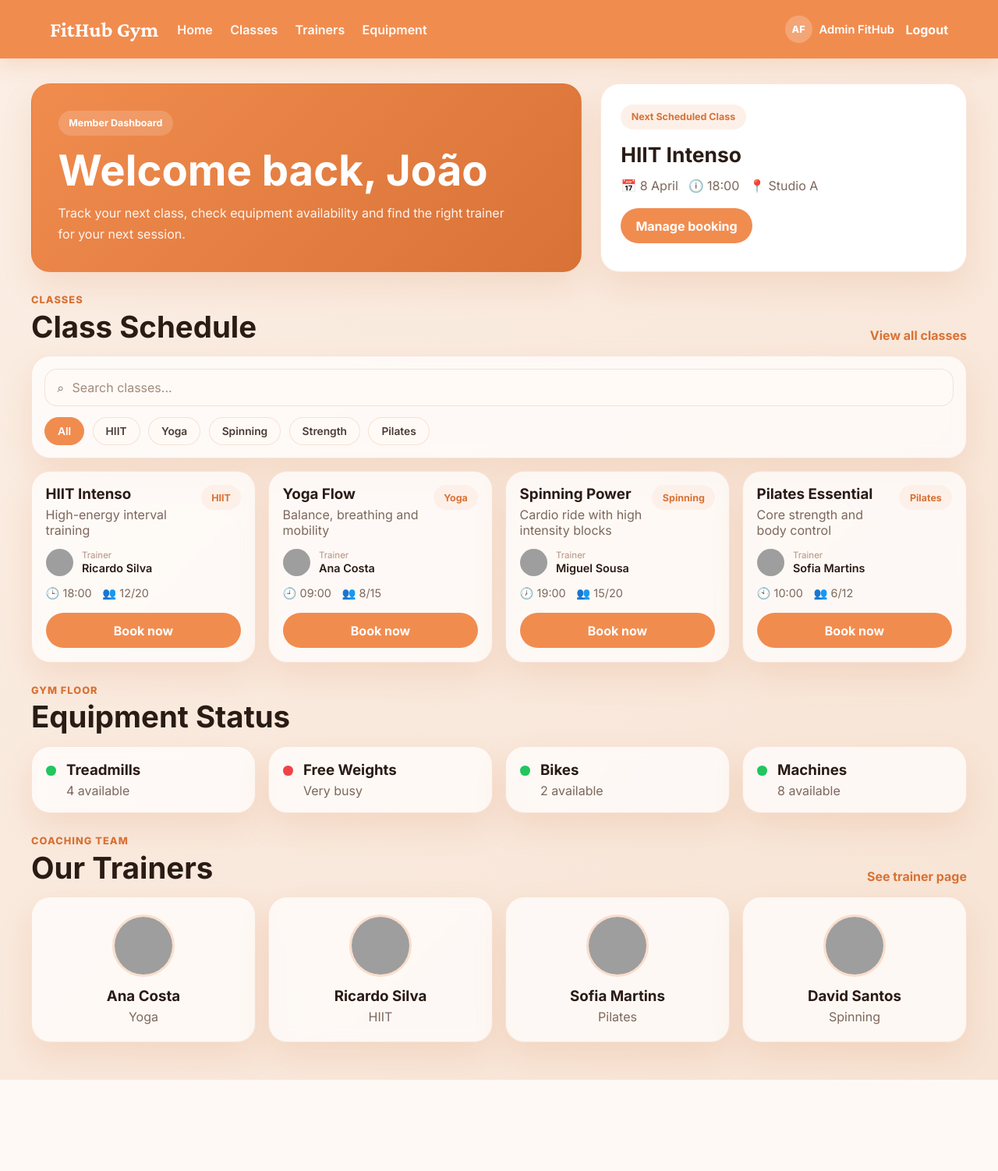
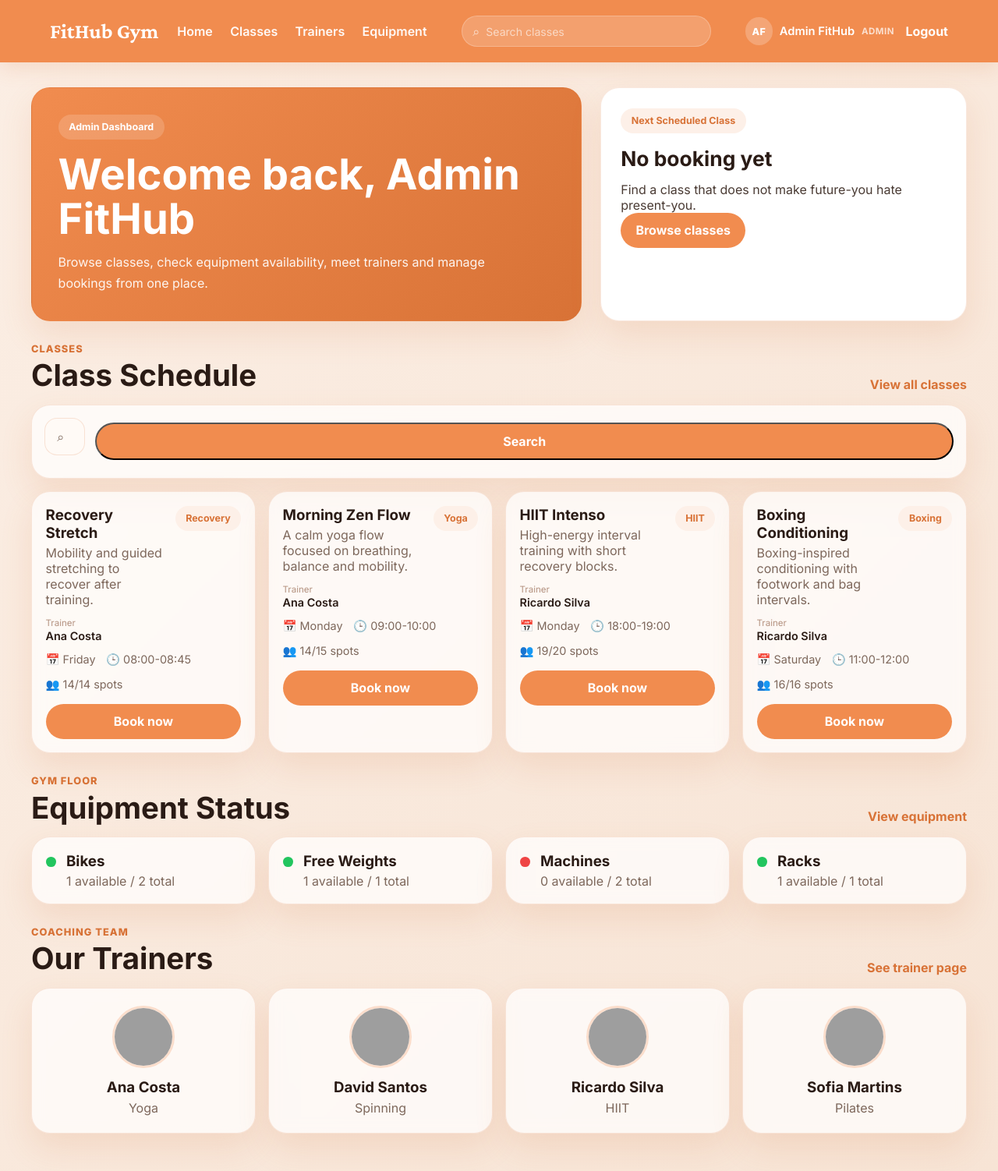
Before and after one commit to fardilhajo/FitHub-Gym, a PHP site: page / in a window 1280 px wide. Shown: the whole page at 78% size. Before the commit the page ends 1385 px from the top, so only its background shows below. Run offline with PHP 8.4, Linux system fonts and the light colour scheme; the visitor is signed in with stand-in values (Sample User, id 1); grey boxes are pictures that could not be loaded.

Commit message:
Add Ajax search and update page styling

```diff
--- a/css/navbar.css
+++ b/css/navbar.css
@@ -291,3 +291,21 @@
     width: 100%;
   }
 }
+
+.nav-role {
+  color: rgba(255, 255, 255, 0.72);
+  font-size: 0.72rem;
+  font-weight: 700;
+  text-transform: uppercase;
+  letter-spacing: 0.04em;
+}
+
+@media (max-width: 820px) {
+  .nav-search {
+    order: 3;
+  }
+
+  .nav-actions {
+    flex-wrap: wrap;
+  }
+}
--- a/css/pages/home.css
+++ b/css/pages/home.css
@@ -396,3 +396,37 @@
     grid-template-columns: 1fr;
   }
 }
+
+.home-search-form {
+  display: flex;
+  gap: 0.85rem;
+  align-items: center;
+}
+
+.home-search-form .search-bar {
+  flex: 1;
+}
+
+.trainers-page-header {
+  text-align: center;
+  margin: 4rem 0 3rem;
+}
+
+.trainers-page-header h1 {
+  font-family: 'Crimson Pro', serif;
+  font-size: clamp(2.2rem, 5vw, 3.5rem);
+  color: var(--text-dark);
+  margin-bottom: 1rem;
+}
+
+.trainers-page-header p {
+  color: var(--text-soft);
+  font-size: 1.1rem;
+}
+
+@media (max-width: 640px) {
+  .home-search-form {
+    flex-direction: column;
+    align-items: stretch;
+  }
+}
--- a/includes/navbar.php
+++ b/includes/navbar.php
@@ -1,34 +1,17 @@
 <?php
-/**
- * Global navbar component.
- * Include this file inside <body> after session_start().
- * Requires $db (PDO) from db.php.
- */
+/** Global navbar component. Include inside <body>. */
+require_once __DIR__ . '/db.php';
+require_once __DIR__ . '/security.php';
 
-require_once __DIR__ . '/db.php';
+$navUser = current_user($db);
+$loggedIn = $navUser !== null;
+$userName = $loggedIn ? $navUser['Name'] : '';
+$role = $loggedIn ? $navUser['Role'] : '';
 
-// ── Determine logged-in user ──
-$loggedIn  = isset($_SESSION['user_id']);
-$userName  = '';
-
+$initials = '';
 if ($loggedIn) {
-    $stmt = $db->prepare('SELECT Name FROM USER WHERE UserID = :id');
-    $stmt->execute([':id' => $_SESSION['user_id']]);
-    $user = $stmt->fetch();
-
-    if ($user) {
-        $userName = htmlspecialchars($user['Name']);
-    } else {
-        // Session references a user that no longer exists
-        $loggedIn = false;
-    }
-}
-
-// ── Build initials for the avatar ──
-$initials = '';
-if ($loggedIn && $userName) {
-    $parts    = explode(' ', $userName);
-    $initials = strtoupper(substr($parts[0], 0, 1));
+    $parts = preg_split('/\s+/', trim($userName));
+    $initials = strtoupper(substr($parts[0] ?? '', 0, 1));
     if (count($parts) > 1) {
         $initials .= strtoupper(substr(end($parts), 0, 1));
     }
@@ -38,7 +21,6 @@
 <nav class="navbar" id="main-navbar">
   <a href="index.php" class="nav-logo">FitHub Gym</a>
 
-  <!-- Hamburger button (mobile) -->
   <button class="nav-toggle" id="nav-toggle" type="button" aria-label="Toggle navigation" aria-expanded="false">
     <span class="hamburger-line"></span>
     <span class="hamburger-line"></span>
@@ -53,11 +35,18 @@
       <li><a href="equipment.php">Equipment</a></li>
     </ul>
 
+    <div class="nav-search" id="nav-search-wrapper" role="search">
+      <span class="nav-search-icon" aria-hidden="true">⌕</span>
+      <input id="navbar-search" class="nav-search-input" type="search" placeholder="Search classes" autocomplete="off" aria-label="Search classes">
+      <div id="search-results" class="search-results" aria-live="polite"></div>
+    </div>
+
     <div class="nav-actions">
       <?php if ($loggedIn): ?>
-        <a href="edit-profile.php" class="nav-user">
-          <span class="nav-avatar"><?= $initials ?></span>
-          <span class="nav-username"><?= $userName ?></span>
+        <a href="edit-profile.php" class="nav-user" title="Edit profile">
+          <span class="nav-avatar"><?= e($initials) ?></span>
+          <span class="nav-username"><?= e($userName) ?></span>
+          <span class="nav-role"><?= e($role) ?></span>
         </a>
         <a href="logout.php" class="btn-login">Logout</a>
       <?php else: ?>
--- a/index.php
+++ b/index.php
@@ -1,17 +1,69 @@
 <?php
 session_start();
 require_once __DIR__ . '/includes/db.php';
+require_once __DIR__ . '/includes/security.php';
 
-// Fetch top 4 active trainers for the homepage
-$trainersStmt = $db->prepare('
+$user = current_user($db);
+
+$classesStmt = $db->query('
+    SELECT
+        fc.ClassID,
+        fc.Name,
+        fc.Type,
+        fc.Day,
+        fc.StartTime,
+        fc.EndTime,
+        fc.Room,
+        fc.Capacity,
+        fc.Description,
+        fc.ImageURL,
+        u.Name AS TrainerName,
+        COUNT(CASE WHEN ce.Status = "Enrolled" THEN 1 END) AS EnrolledCount
+    FROM FITNESS_CLASS fc
+    JOIN USER u ON fc.TrainerID = u.UserID
+    LEFT JOIN CLASS_ENROLLMENT ce ON ce.ClassID = fc.ClassID
+    WHERE fc.IsActive = 1
+    GROUP BY fc.ClassID
+    ORDER BY fc.Day, fc.StartTime
+    LIMIT 4
+');
+$classes = $classesStmt->fetchAll();
+
+$trainersStmt = $db->query('
     SELECT u.UserID, u.Name, u.ProfilePhoto, tp.Specializations
     FROM USER u
     LEFT JOIN TRAINER_PROFILE tp ON u.UserID = tp.TrainerID
     WHERE u.Role = "Trainer" AND u.IsActive = 1
+    ORDER BY u.Name
     LIMIT 4
 ');
-$trainersStmt->execute();
-$trainers = $trainersStmt->fetchAll(PDO::FETCH_ASSOC);
+$trainers = $trainersStmt->fetchAll();
+
+$equipmentStmt = $db->query('
+    SELECT Category,
+           SUM(CASE WHEN Status = "Available" THEN 1 ELSE 0 END) AS AvailableCount,
+           COUNT(*) AS TotalCount,
+           SUM(CASE WHEN Status IN ("In use", "Reserved") THEN 1 ELSE 0 END) AS BusyCount
+    FROM EQUIPMENT
+    GROUP BY Category
+    ORDER BY Category
+    LIMIT 4
+');
+$equipmentGroups = $equipmentStmt->fetchAll();
+
+$nextClass = null;
+if ($user) {
+    $nextStmt = $db->prepare('
+        SELECT fc.Name, fc.Day, fc.StartTime, fc.Room
+        FROM CLASS_ENROLLMENT ce
+        JOIN FITNESS_CLASS fc ON ce.ClassID = fc.ClassID
+        WHERE ce.MemberID = :member AND ce.Status = "Enrolled" AND fc.IsActive = 1
+        ORDER BY fc.Day, fc.StartTime
+        LIMIT 1
+    ');
+    $nextStmt->execute([':member' => $user['UserID']]);
+    $nextClass = $nextStmt->fetch();
+}
 ?>
 <!DOCTYPE html>
 <html lang="en">
@@ -32,20 +84,30 @@
   <main class="content">
     <section class="hero-home">
       <div class="hero-copy">
-        <span class="hero-badge">Member Dashboard</span>
-        <h1>Welcome back, João</h1>
-        <p>Track your next class, check equipment availability and find the right trainer for your next session.</p>
+        <span class="hero-badge"><?= $user ? e($user['Role']) . ' Dashboard' : 'Gym management platform' ?></span>
+        <h1><?= $user ? 'Welcome back, ' . e($user['Name']) : 'Train smarter with FitHub' ?></h1>
+        <p>Browse classes, check equipment availability, meet trainers and manage bookings from one place.</p>
       </div>
 
       <article class="next-class-card">
         <span class="card-label">Next Scheduled Class</span>
-        <h2>HIIT Intenso</h2>
+        <?php if ($nextClass): ?>
+          <h2><?= e($nextClass['Name']) ?></h2>
           <div class="class-info-row">
-          <span>📅 8 April</span>
-          <span>🕕 18:00</span>
-          <span>📍 Studio A</span>
+            <span>📅 <?= e($nextClass['Day']) ?></span>
+            <span>🕕 <?= e($nextClass['StartTime']) ?></span>
+            <span>📍 <?= e($nextClass['Room']) ?></span>
           </div>
           <a class="primary-link" href="book-class.php">Manage booking</a>
+        <?php elseif ($user): ?>
+          <h2>No booking yet</h2>
+          <p>Find a class that does not make future-you hate present-you.</p>
+          <a class="primary-link" href="book-class.php">Browse classes</a>
+        <?php else: ?>
+          <h2>Create an account</h2>
+          <p>Members can enroll in classes and cancel bookings when life commits its usual sabotage.</p>
+          <a class="primary-link" href="register.php">Join now</a>
+        <?php endif; ?>
       </article>
     </section>
 
@@ -59,109 +121,40 @@
       </div>
 
       <div class="search-panel">
+        <form class="home-search-form" action="book-class.php" method="get">
           <div class="search-bar">
             <span class="search-icon">⌕</span>
-          <input type="text" placeholder="Search classes...">
+            <input type="text" name="q" placeholder="Search classes, types or trainers...">
           </div>
-
-        <div class="filter-row">
-          <button class="filter-chip filter-chip--active" type="button">All</button>
-          <button class="filter-chip" type="button">HIIT</button>
-          <button class="filter-chip" type="button">Yoga</button>
-          <button class="filter-chip" type="button">Spinning</button>
-          <button class="filter-chip" type="button">Strength</button>
-          <button class="filter-chip" type="button">Pilates</button>
-        </div>
+          <button class="book-button" type="submit">Search</button>
+        </form>
       </div>
 
       <div class="class-grid">
+        <?php foreach ($classes as $class): ?>
+          <?php $available = max(0, (int)$class['Capacity'] - (int)$class['EnrolledCount']); ?>
           <article class="class-card">
             <div class="class-card-top">
               <div>
-              <h3>HIIT Intenso</h3>
-              <p>High-energy interval training</p>
+                <h3><?= e($class['Name']) ?></h3>
+                <p><?= e($class['Description']) ?></p>
               </div>
-            <span class="class-tag">HIIT</span>
+              <span class="class-tag"><?= e($class['Type']) ?></span>
             </div>
             <div class="trainer-inline">
-            <img src="https://images.unsplash.com/photo-1506794778202-cad84cf45f1d?auto=format&fit=crop&w=80&q=80" alt="Ricardo Silva">
               <div>
                 <small>Trainer</small>
-              <p>Ricardo Silva</p>
+                <p><?= e($class['TrainerName']) ?></p>
               </div>
             </div>
             <div class="class-meta">
-            <span>🕒 18:00</span>
-            <span>👥 12/20</span>
+              <span>📅 <?= e($class['Day']) ?></span>
+              <span>🕒 <?= e($class['StartTime']) ?>-<?= e($class['EndTime']) ?></span>
+              <span>👥 <?= $available ?>/<?= e($class['Capacity']) ?> spots</span>
             </div>
-          <a class="book-button" href="book-class.php">Book now</a>
+            <a class="book-button" href="book-class.php?q=<?= urlencode($class['Name']) ?>">Book now</a>
           </article>
-
-        <article class="class-card">
-          <div class="class-card-top">
-            <div>
-              <h3>Yoga Flow</h3>
-              <p>Balance, breathing and mobility</p>
-            </div>
-            <span class="class-tag">Yoga</span>
-          </div>
-          <div class="trainer-inline">
-            <img src="https://images.unsplash.com/photo-1494790108377-be9c29b29330?auto=format&fit=crop&w=80&q=80" alt="Ana Costa">
-            <div>
-              <small>Trainer</small>
-              <p>Ana Costa</p>
-            </div>
-          </div>
-          <div class="class-meta">
-            <span>🕘 09:00</span>
-            <span>👥 8/15</span>
-          </div>
-          <a class="book-button" href="book-class.php">Book now</a>
-        </article>
-
-        <article class="class-card">
-          <div class="class-card-top">
-            <div>
-              <h3>Spinning Power</h3>
-              <p>Cardio ride with high intensity blocks</p>
-            </div>
-            <span class="class-tag">Spinning</span>
-          </div>
-          <div class="trainer-inline">
-            <img src="https://images.unsplash.com/photo-1507591064344-4c6ce005b128?auto=format&fit=crop&w=80&q=80" alt="Miguel Sousa">
-            <div>
-              <small>Trainer</small>
-              <p>Miguel Sousa</p>
-            </div>
-          </div>
-          <div class="class-meta">
-            <span>🕖 19:00</span>
-            <span>👥 15/20</span>
-          </div>
-          <a class="book-button" href="book-class.php">Book now</a>
-        </article>
-
-        <article class="class-card">
-          <div class="class-card-top">
-            <div>
-              <h3>Pilates Essential</h3>
-              <p>Core strength and body control</p>
-            </div>
-            <span class="class-tag">Pilates</span>
-          </div>
-          <div class="trainer-inline">
-            <img src="https://images.unsplash.com/photo-1544005313-94ddf0286df2?auto=format&fit=crop&w=80&q=80" alt="Sofia Martins">
-            <div>
-              <small>Trainer</small>
-              <p>Sofia Martins</p>
-            </div>
-          </div>
-          <div class="class-meta">
-            <span>🕙 10:00</span>
-            <span>👥 6/12</span>
-          </div>
-          <a class="book-button" href="book-class.php">Book now</a>
-        </article>
+        <?php endforeach; ?>
       </div>
     </section>
 
@@ -171,40 +164,20 @@
           <p class="section-kicker">Gym floor</p>
           <h2>Equipment Status</h2>
         </div>
+        <a class="section-link" href="equipment.php">View equipment</a>
       </div>
 
       <div class="equipment-grid">
+        <?php foreach ($equipmentGroups as $group): ?>
+          <?php $statusClass = ((int)$group['AvailableCount'] > 0) ? 'equipment-status--green' : 'equipment-status--red'; ?>
           <article class="equipment-card">
-          <div class="equipment-status equipment-status--green"></div>
+            <div class="equipment-status <?= e($statusClass) ?>"></div>
             <div>
-            <h3>Treadmills</h3>
-            <p>4 available</p>
+              <h3><?= e($group['Category']) ?></h3>
+              <p><?= e($group['AvailableCount']) ?> available / <?= e($group['TotalCount']) ?> total</p>
             </div>
           </article>
-
-        <article class="equipment-card">
-          <div class="equipment-status equipment-status--red"></div>
-          <div>
-            <h3>Free Weights</h3>
-            <p>Very busy</p>
-          </div>
-        </article>
-
-        <article class="equipment-card">
-          <div class="equipment-status equipment-status--green"></div>
-          <div>
-            <h3>Bikes</h3>
-            <p>2 available</p>
-          </div>
-        </article>
-
-        <article class="equipment-card">
-          <div class="equipment-status equipment-status--green"></div>
-          <div>
-            <h3>Machines</h3>
-            <p>8 available</p>
-          </div>
-        </article>
+        <?php endforeach; ?>
       </div>
     </section>
 
@@ -220,18 +193,14 @@
       <div class="team-grid">
         <?php foreach ($trainers as $trainer): ?>
           <?php
-            $isHttp = strpos($trainer['ProfilePhoto'], 'http') === 0;
-            $photo = ($trainer['ProfilePhoto'] && ($isHttp || file_exists(__DIR__ . '/' . $trainer['ProfilePhoto'])))
-                ? htmlspecialchars($trainer['ProfilePhoto'])
-                : 'https://ui-avatars.com/api/?name=' . urlencode($trainer['Name']) . '&background=f18c4f&color=fff';
-
-            $specs = explode(',', $trainer['Specializations']);
-            $mainSpec = isset($specs[0]) ? trim($specs[0]) : 'Personal Trainer';
+            $photo = $trainer['ProfilePhoto'] ?: 'https://ui-avatars.com/api/?name=' . urlencode($trainer['Name']) . '&background=f18c4f&color=fff';
+            $specs = array_filter(array_map('trim', explode(',', $trainer['Specializations'] ?? '')));
+            $mainSpec = $specs[0] ?? 'Personal Trainer';
           ?>
-          <a href="trainer-profile.php?id=<?= $trainer['UserID'] ?>" class="team-card" style="text-decoration:none; color:inherit; cursor:pointer; transition:transform 0.2s ease;" onmouseover="this.style.transform='translateY(-5px)'" onmouseout="this.style.transform='translateY(0)'">
-            <img src="<?= $photo ?>" alt="<?= htmlspecialchars($trainer['Name']) ?>">
-            <h3><?= htmlspecialchars($trainer['Name']) ?></h3>
-            <p><?= htmlspecialchars($mainSpec) ?></p>
+          <a href="trainer-profile.php?id=<?= e($trainer['UserID']) ?>" class="team-card">
+            <img src="<?= e($photo) ?>" alt="<?= e($trainer['Name']) ?>">
+            <h3><?= e($trainer['Name']) ?></h3>
+            <p><?= e($mainSpec) ?></p>
           </a>
         <?php endforeach; ?>
       </div>
```
Also changed, not shown: api/search.php (+13 -23 lines), css/pages/auth.css (+23 -0 lines), css/pages/edit-profile.css (+21 -0 lines), js/navbar.js (+71 -46 lines). Lines whose indentation alone changed are shown as unchanged.
